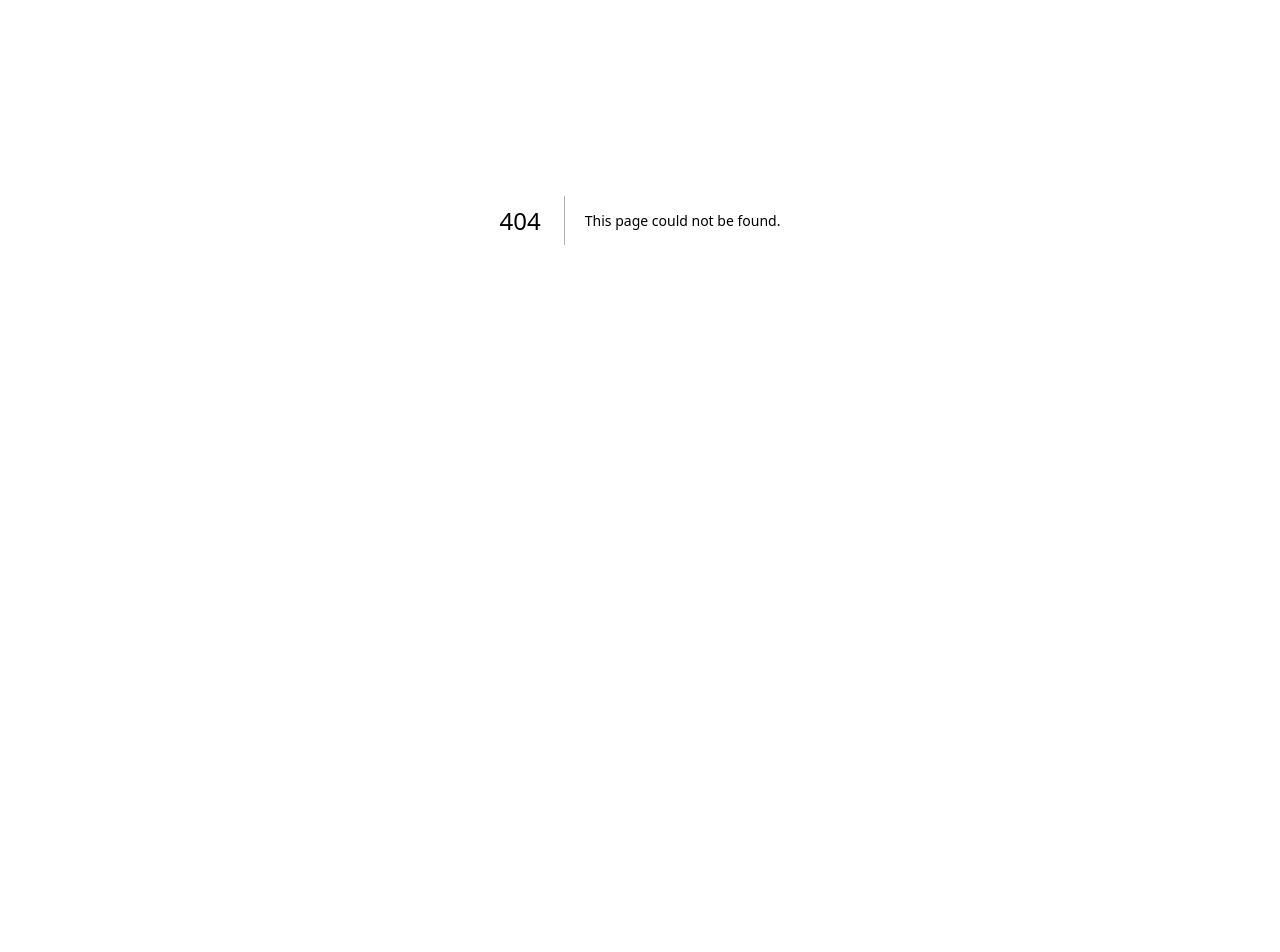
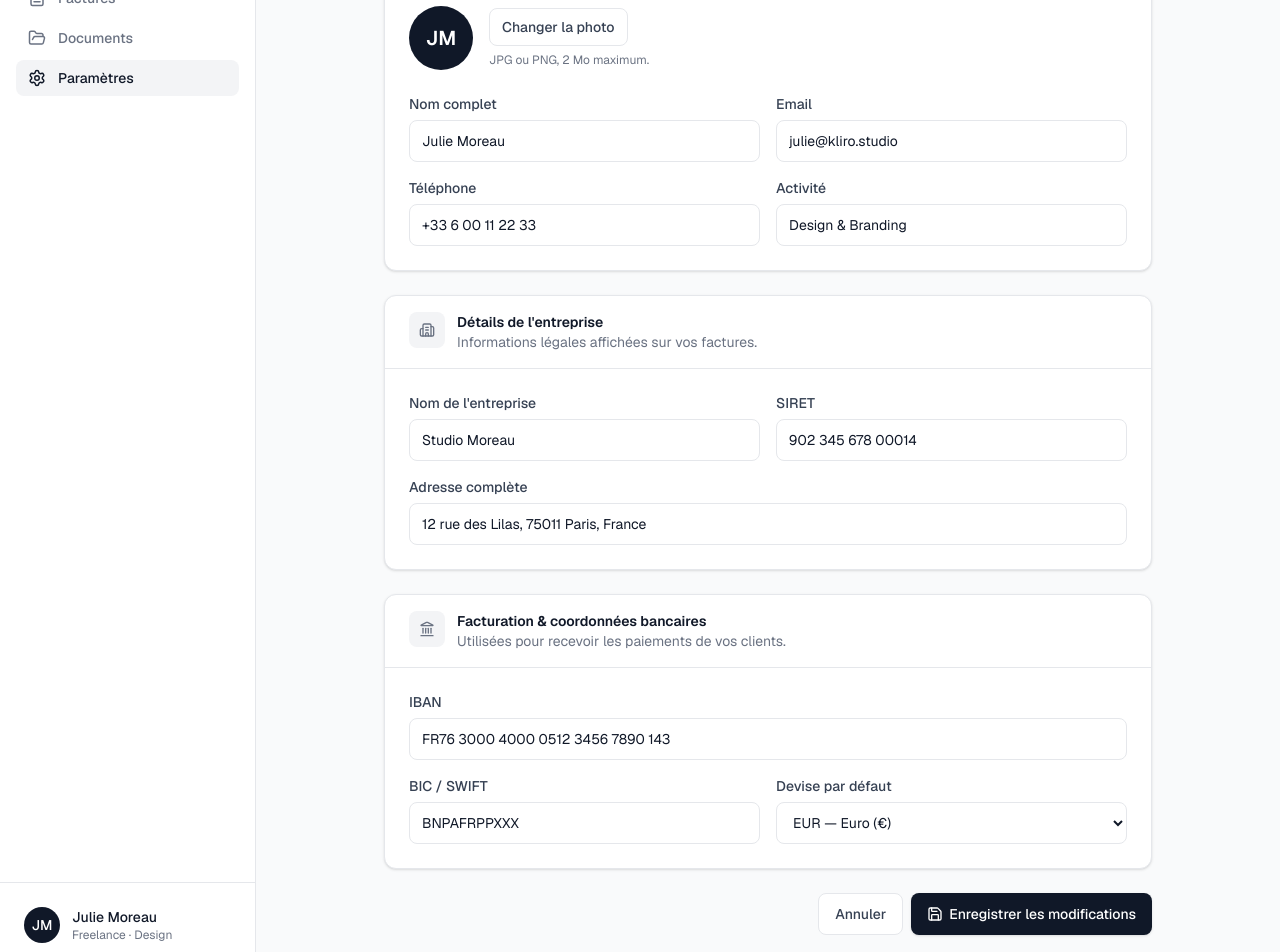
Before and after one commit to Colauz/kliro-app, a Next.js app: page /settings in a window 1280 px wide. Before the commit this address had no page. Shown: the part 180-1132 px from the top of the page. Before the commit the page ends 800 px from the top, so only its background shows below. Built offline with nearby package versions, Linux system fonts and the light colour scheme.

Commit message:
feat: settings page UI with form inputs

```diff
--- /dev/null
+++ b/app/settings/page.tsx
@@ -0,0 +1,240 @@
+import { User, Building2, Landmark, Save } from "lucide-react";
+import Sidebar from "@/app/components/Sidebar";
+import { freelancer } from "@/app/lib/mock-data";
+
+function initials(name: string) {
+  return name
+    .split(" ")
+    .map((part) => part[0])
+    .slice(0, 2)
+    .join("")
+    .toUpperCase();
+}
+
+function Field({
+  id,
+  label,
+  type = "text",
+  defaultValue,
+  placeholder,
+  autoComplete,
+}: {
+  id: string;
+  label: string;
+  type?: string;
+  defaultValue?: string;
+  placeholder?: string;
+  autoComplete?: string;
+}) {
+  return (
+    <div>
+      <label
+        htmlFor={id}
+        className="mb-1.5 block text-sm font-medium text-gray-700"
+      >
+        {label}
+      </label>
+      <input
+        id={id}
+        name={id}
+        type={type}
+        defaultValue={defaultValue}
+        placeholder={placeholder}
+        autoComplete={autoComplete}
+        className="w-full rounded-lg border border-gray-200 bg-white px-3 py-2.5 text-sm text-gray-900 placeholder:text-gray-400 transition focus:border-gray-900 focus:outline-none focus:ring-2 focus:ring-gray-900"
+      />
+    </div>
+  );
+}
+
+function SettingsCard({
+  icon,
+  title,
+  description,
+  children,
+}: {
+  icon: React.ReactNode;
+  title: string;
+  description: string;
+  children: React.ReactNode;
+}) {
+  return (
+    <section className="rounded-xl border border-gray-200 bg-white shadow-sm">
+      <div className="flex items-start gap-3 border-b border-gray-200 px-6 py-4">
+        <div className="flex h-9 w-9 shrink-0 items-center justify-center rounded-lg bg-gray-100 text-gray-500">
+          {icon}
+        </div>
+        <div>
+          <h2 className="text-sm font-semibold text-gray-900">{title}</h2>
+          <p className="text-sm text-gray-500">{description}</p>
+        </div>
+      </div>
+      <div className="p-6">{children}</div>
+    </section>
+  );
+}
+
+export default function SettingsPage() {
+  return (
+    <div className="flex flex-1 bg-gray-50">
+      <Sidebar />
+
+      <div className="flex flex-1 flex-col">
+        <header className="sticky top-0 z-10 flex h-16 items-center justify-between gap-4 border-b border-gray-200 bg-gray-50/80 px-4 backdrop-blur-sm sm:px-6 lg:px-8">
+          <div>
+            <h1 className="text-base font-semibold text-gray-900 sm:text-lg">
+              Paramètres
+            </h1>
+            <p className="hidden text-sm text-gray-500 sm:block">
+              Gérez votre profil, votre entreprise et vos coordonnées bancaires.
+            </p>
+          </div>
+
+          <button
+            type="submit"
+            form="settings-form"
+            className="inline-flex items-center gap-1.5 rounded-lg bg-gray-900 px-3 py-2 text-sm font-medium text-white shadow-sm transition-colors hover:bg-gray-800"
+          >
+            <Save className="h-4 w-4" />
+            <span className="hidden sm:inline">Enregistrer</span>
+          </button>
+        </header>
+
+        <main className="flex-1 px-4 py-6 sm:px-6 lg:px-8">
+          <form id="settings-form" className="mx-auto max-w-3xl space-y-6">
+            <SettingsCard
+              icon={<User className="h-4 w-4" />}
+              title="Profil personnel"
+              description="Vos informations personnelles et votre photo."
+            >
+              <div className="mb-6 flex items-center gap-4">
+                <div className="flex h-16 w-16 shrink-0 items-center justify-center rounded-full bg-gray-900 text-xl font-semibold text-white">
+                  {initials(freelancer.name)}
+                </div>
+                <div>
+                  <button
+                    type="button"
+                    className="rounded-lg border border-gray-200 bg-white px-3 py-2 text-sm font-medium text-gray-700 transition-colors hover:bg-gray-50"
+                  >
+                    Changer la photo
+                  </button>
+                  <p className="mt-1.5 text-xs text-gray-500">
+                    JPG ou PNG, 2 Mo maximum.
+                  </p>
+                </div>
+              </div>
+
+              <div className="grid grid-cols-1 gap-4 sm:grid-cols-2">
+                <Field
+                  id="fullName"
+                  label="Nom complet"
+                  defaultValue={freelancer.name}
+                  autoComplete="name"
+                />
+                <Field
+                  id="email"
+                  label="Email"
+                  type="email"
+                  defaultValue={freelancer.email}
+                  autoComplete="email"
+                />
+                <Field
+                  id="phone"
+                  label="Téléphone"
+                  type="tel"
+                  defaultValue={freelancer.phone}
+                  autoComplete="tel"
+                />
+                <Field
+                  id="activity"
+                  label="Activité"
+                  defaultValue="Design & Branding"
+                />
+              </div>
+            </SettingsCard>
+
+            <SettingsCard
+              icon={<Building2 className="h-4 w-4" />}
+              title="Détails de l'entreprise"
+              description="Informations légales affichées sur vos factures."
+            >
+              <div className="grid grid-cols-1 gap-4 sm:grid-cols-2">
+                <Field
+                  id="companyName"
+                  label="Nom de l'entreprise"
+                  defaultValue="Studio Moreau"
+                  autoComplete="organization"
+                />
+                <Field
+                  id="siret"
+                  label="SIRET"
+                  defaultValue="902 345 678 00014"
+                />
+                <div className="sm:col-span-2">
+                  <Field
+                    id="address"
+                    label="Adresse complète"
+                    defaultValue={freelancer.address}
+                    autoComplete="street-address"
+                  />
+                </div>
+              </div>
+            </SettingsCard>
+
+            <SettingsCard
+              icon={<Landmark className="h-4 w-4" />}
+              title="Facturation & coordonnées bancaires"
+              description="Utilisées pour recevoir les paiements de vos clients."
+            >
+              <div className="grid grid-cols-1 gap-4 sm:grid-cols-2">
+                <div className="sm:col-span-2">
+                  <Field
+                    id="iban"
+                    label="IBAN"
+                    defaultValue="FR76 3000 4000 0512 3456 7890 143"
+                  />
+                </div>
+                <Field id="bic" label="BIC / SWIFT" defaultValue="BNPAFRPPXXX" />
+                <div>
+                  <label
+                    htmlFor="currency"
+                    className="mb-1.5 block text-sm font-medium text-gray-700"
+                  >
+                    Devise par défaut
+                  </label>
+                  <select
+                    id="currency"
+                    name="currency"
+                    defaultValue="EUR"
+                    className="w-full rounded-lg border border-gray-200 bg-white px-3 py-2.5 text-sm text-gray-900 transition focus:border-gray-900 focus:outline-none focus:ring-2 focus:ring-gray-900"
+                  >
+                    <option value="EUR">EUR — Euro (€)</option>
+                    <option value="USD">USD — Dollar US ($)</option>
+                    <option value="GBP">GBP — Livre sterling (£)</option>
+                    <option value="CHF">CHF — Franc suisse</option>
+                  </select>
+                </div>
+              </div>
+            </SettingsCard>
+
+            <div className="flex justify-end gap-2 pb-2">
+              <button
+                type="reset"
+                className="rounded-lg border border-gray-200 bg-white px-4 py-2.5 text-sm font-medium text-gray-700 transition-colors hover:bg-gray-50"
+              >
+                Annuler
+              </button>
+              <button
+                type="submit"
+                className="inline-flex items-center gap-1.5 rounded-lg bg-gray-900 px-4 py-2.5 text-sm font-medium text-white shadow-sm transition-colors hover:bg-gray-800"
+              >
+                <Save className="h-4 w-4" />
+                Enregistrer les modifications
+              </button>
+            </div>
+          </form>
+        </main>
+      </div>
+    </div>
+  );
+}
```
